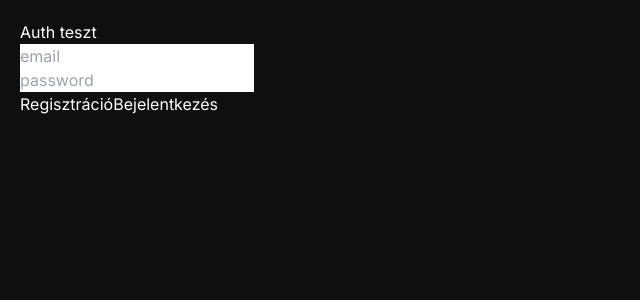
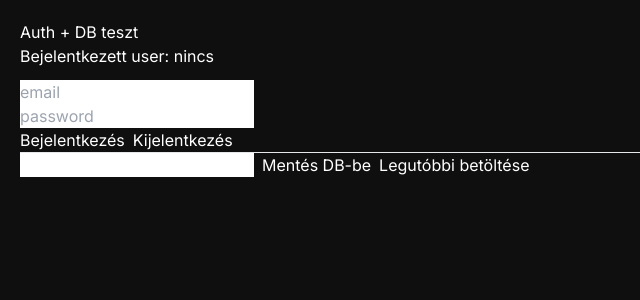
Before and after one commit to aivideomaking12-maker/fighterreset, a React (Vite) app in the folder fighter-reset-diary/: page / in a window 1280 px wide. Shown: the top 300 px of the page, without its empty margins (0-640 px from the left). Built offline with nearby package versions, Linux system fonts and the light colour scheme.

Commit message:
AuthTest.tsx

```diff
--- a/fighter-reset-diary/components/AuthTest.tsx
+++ b/fighter-reset-diary/components/AuthTest.tsx
@@ -1,18 +1,28 @@
-import { useState } from "react";
+import { useEffect, useState } from "react";
 import { supabase } from "../lib/supabase";
 
 export default function AuthTest() {
   const [email, setEmail] = useState("");
   const [password, setPassword] = useState("");
+
   const [msg, setMsg] = useState("");
+  const [userId, setUserId] = useState<string | null>(null);
 
-  const signUp = async () => {
-    const { error } = await supabase.auth.signUp({
-      email,
-      password,
+  const [note, setNote] = useState("teszt adat");
+
+  // session figyelés
+  useEffect(() => {
+    (async () => {
+      const { data } = await supabase.auth.getSession();
+      setUserId(data.session?.user.id ?? null);
+    })();
+
+    const { data: sub } = supabase.auth.onAuthStateChange((_event, session) => {
+      setUserId(session?.user.id ?? null);
     });
-    setMsg(error ? error.message : "Regisztráció OK");
-  };
+
+    return () => sub.subscription.unsubscribe();
+  }, []);
 
   const signIn = async () => {
     const { error } = await supabase.auth.signInWithPassword({
@@ -22,9 +32,44 @@ export default function AuthTest() {
     setMsg(error ? error.message : "Bejelentkezés OK");
   };
 
+  const signOut = async () => {
+    await supabase.auth.signOut();
+    setMsg("Kijelentkezve");
+  };
+
+  const saveEntry = async () => {
+    if (!userId) return setMsg("Előbb jelentkezz be");
+
+    const { error } = await supabase.from("entries").insert({
+      user_id: userId,
+      data: { note, savedAt: new Date().toISOString() },
+    });
+
+    setMsg(error ? `Mentés hiba: ${error.message}` : "Mentés OK");
+  };
+
+  const loadLatest = async () => {
+    if (!userId) return setMsg("Előbb jelentkezz be");
+
+    const { data, error } = await supabase
+      .from("entries")
+      .select("id, created_at, data")
+      .order("created_at", { ascending: false })
+      .limit(1);
+
+    if (error) return setMsg(`Betöltés hiba: ${error.message}`);
+
+    const latest = data?.[0];
+    setMsg(latest ? `Betöltve: ${JSON.stringify(latest.data)}` : "Nincs adat még");
+  };
+
   return (
     <div style={{ padding: 20 }}>
-      <h3>Auth teszt</h3>
+      <h3>Auth + DB teszt</h3>
+
+      <div style={{ marginBottom: 12 }}>
+        <div>Bejelentkezett user: {userId ?? "nincs"}</div>
+      </div>
 
       <input
         placeholder="email"
@@ -41,8 +86,17 @@ export default function AuthTest() {
       />
       <br />
 
-      <button onClick={signUp}>Regisztráció</button>
       <button onClick={signIn}>Bejelentkezés</button>
+      <span style={{ marginLeft: 8 }} />
+      <button onClick={signOut}>Kijelentkezés</button>
+
+      <hr />
+
+      <input value={note} onChange={(e) => setNote(e.target.value)} />
+      <span style={{ marginLeft: 8 }} />
+      <button onClick={saveEntry}>Mentés DB-be</button>
+      <span style={{ marginLeft: 8 }} />
+      <button onClick={loadLatest}>Legutóbbi betöltése</button>
 
       <p>{msg}</p>
     </div>
```
